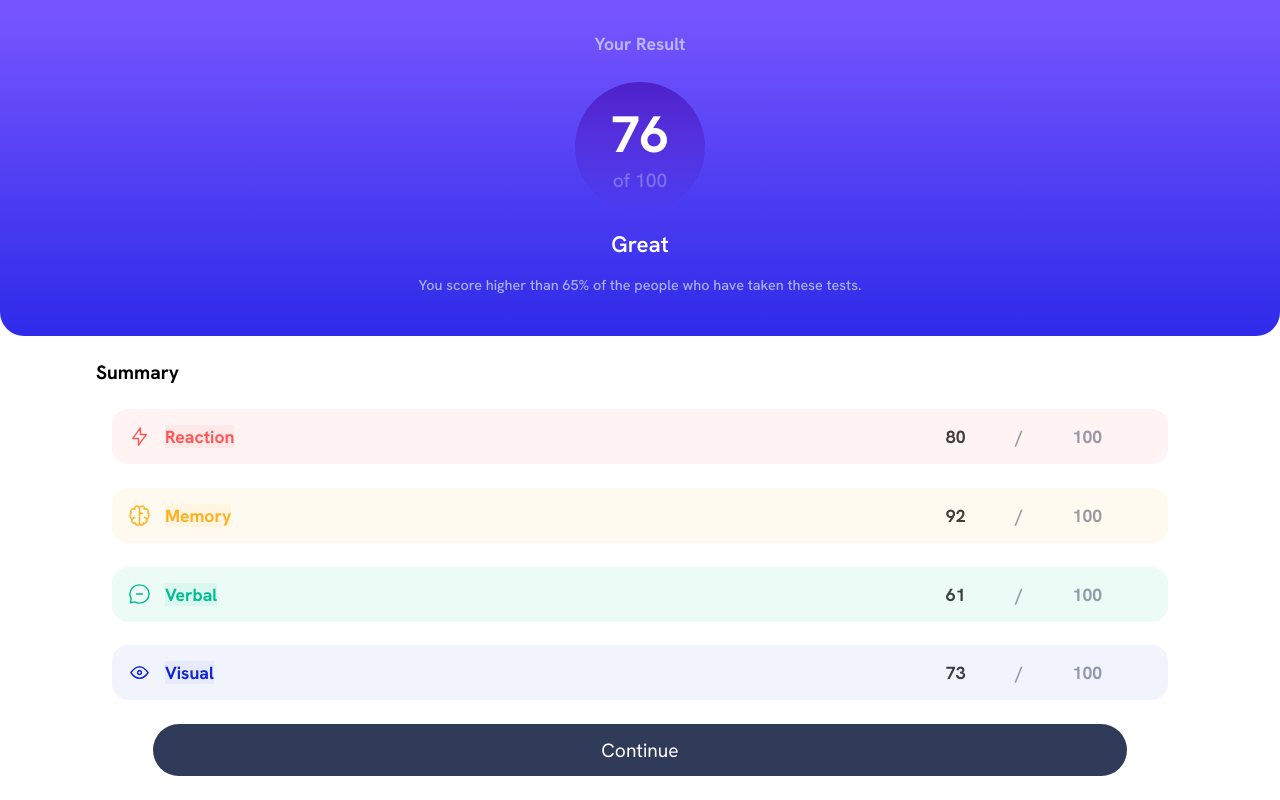
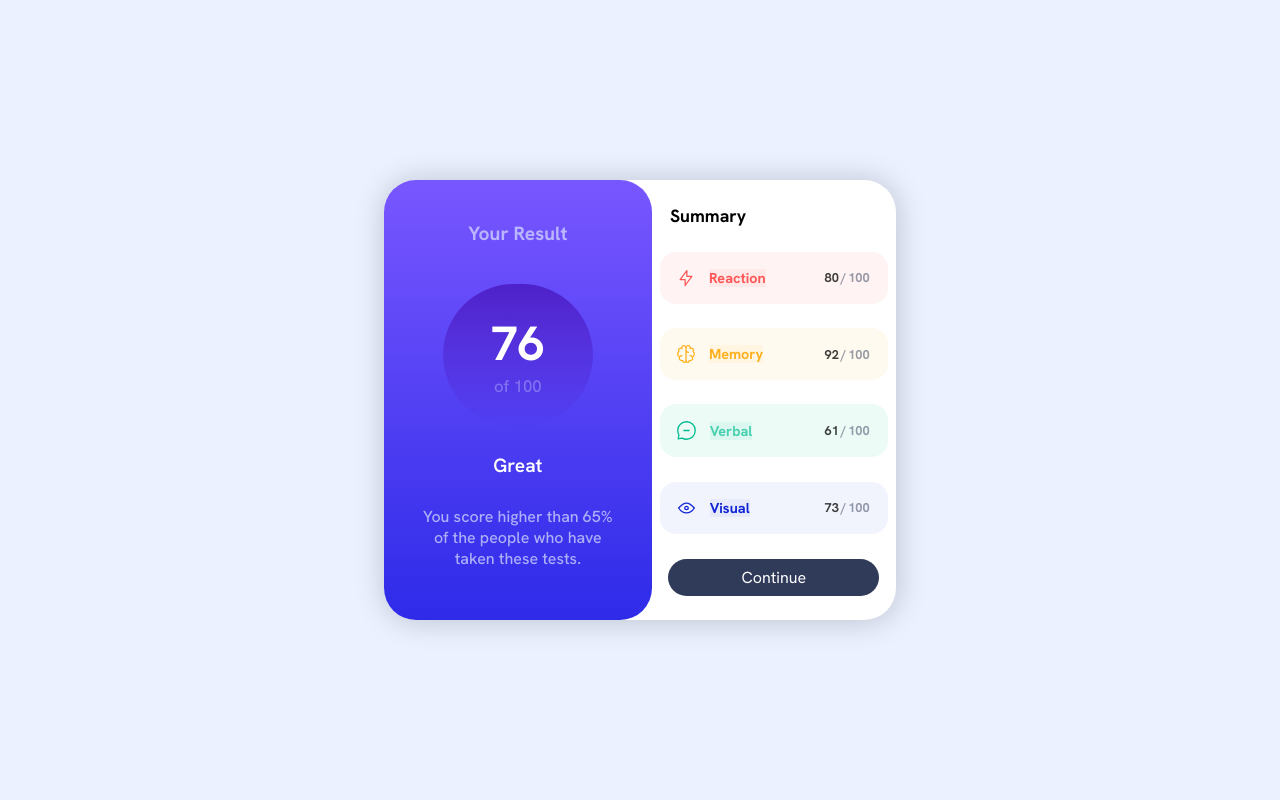
Before and after one commit to Renzoki/FrontEndMentorProjects, a plain HTML site: page Results-Summary-Component/results-summary-component-main/index.html in a window 1280 px wide. Drawn offline with Linux system fonts and the light colour scheme.

Commit message:
added responsive layout for desktop ver

```diff
--- a/Results-Summary-Component/results-summary-component-main/index.html
+++ b/Results-Summary-Component/results-summary-component-main/index.html
@@ -12,6 +12,7 @@
 
 <body>
   <main>
+    <section class="panel">
 
       <section class="results-final-container flex-center">
         <div class="result-label">Your Result</div>
@@ -73,6 +74,8 @@
         </div>
       </section>
 
+    </section>
+
   </main>
   <!-- <div class="attribution">
     Challenge by <a href="https://www.frontendmentor.io?ref=challenge" target="_blank">Frontend Mentor</a>.
--- a/Results-Summary-Component/results-summary-component-main/styles.css
+++ b/Results-Summary-Component/results-summary-component-main/styles.css
@@ -74,7 +74,7 @@ body {
 
 .test-component {
     width: 80%;
-    padding: 1em;
+    padding: 1em 1em;
     border-radius: 1em;
     display: flex;
     align-items: center;
@@ -125,7 +125,7 @@ body {
 
 .verbal {
     background-color: hsla(166, 100%, 37%, 7%);
-    color: hsl(166, 100%, 37%);
+    color: hsla(166, 100%, 37%, 0.677);
 }
 
 .visual {
@@ -141,3 +141,153 @@ body {
     text-decoration: none;
     background-color: hsl(224, 30%, 27%);
 }
+
+@media (min-width: 420px) {
+    .score-rating {
+        font-size: 1.7em;
+    }
+
+    .score-comparison {
+        font-size: 1.2em;
+    }
+
+    .summary-title {
+        font-size: 1.5em;
+    }
+}
+
+@media (min-width: 550px) {
+    .score-rating {
+        font-size: 1.9em;
+    }
+
+    .score-comparison {
+        font-size: 1.5em;
+    }
+
+    .summary-title {
+        font-size: 1.7em;
+    }
+
+    .component-container {
+        font-size: 1.4em;
+    }
+
+    .component-grade {
+        font-size: 1.4em;
+    }
+}
+
+@media (min-width: 900px) {
+    main {
+        width: 100vw;
+        height: 100vh;
+        display: flex;
+        justify-content: center;
+        align-items: center;
+        background-color: hsl(221, 100%, 96%);
+    }
+
+    .panel {
+        display: flex;
+        justify-content: center;
+        align-items: center;
+        width: 40%;
+        height: 55%;
+        max-width: 800px;
+        max-height: 800px;
+        border-radius: 2em;
+        background-color: white;
+        box-shadow: 1px 1px 30px rgba(0, 0, 0, 0.205);
+    }
+
+    .results-final-container {
+        width: 50%;
+        height: 100%;
+        flex: 1;
+        border-radius: 2em;
+    }
+
+    .score-display {
+        font-size: 1.5em;
+        padding: 1.2em 2.3em;
+        border-radius: 100em;
+    }
+
+    .results-summary-container {
+        width: 50%;
+        height: 100%;
+        flex: 1.2;
+    }
+
+    .score-display {
+        padding: 1.2em 2em
+    }
+
+    .actual-score {
+        font-size: 2em;
+    }
+
+    .total-score {
+        font-size: .7em;
+    }
+
+    .result-label {
+        font-size: 1.2em;
+    }
+
+    .score-rating {
+        font-size: 1.2em;
+    }
+
+    .score-comparison {
+        font-size: 1em;
+    }
+
+    .summary-title {
+        font-size: 1.1em;
+    }
+
+    .component-container {
+        font-size: 1em;
+    }
+
+    .component-name {
+        font-size: .9em;
+    }
+
+    .component-grade {
+        font-size: .8em;
+    }
+
+    .continue-button {
+        padding: .5em 30%;
+        font-size: 1em;
+    }
+}
+/*
+@media (min-width: 1200px) {
+    .result-label {
+        font-size: 1.5em;
+    }
+
+    .score-rating {
+        font-size: 1.5em;
+    }
+
+    .score-comparison {
+        font-size: 1.5em;
+    }
+
+    .summary-title {
+        font-size: 1.4em;
+    }
+
+    .component-container {
+        font-size: 1.3em;
+    }
+
+    .component-grade {
+        font-size: 1.3em;
+    }
+} */
```
Also changed, not shown: Results-Summary-Component/results-summary-component-main/design/desktop-design.jpg. Lines whose indentation alone changed are shown as unchanged.
